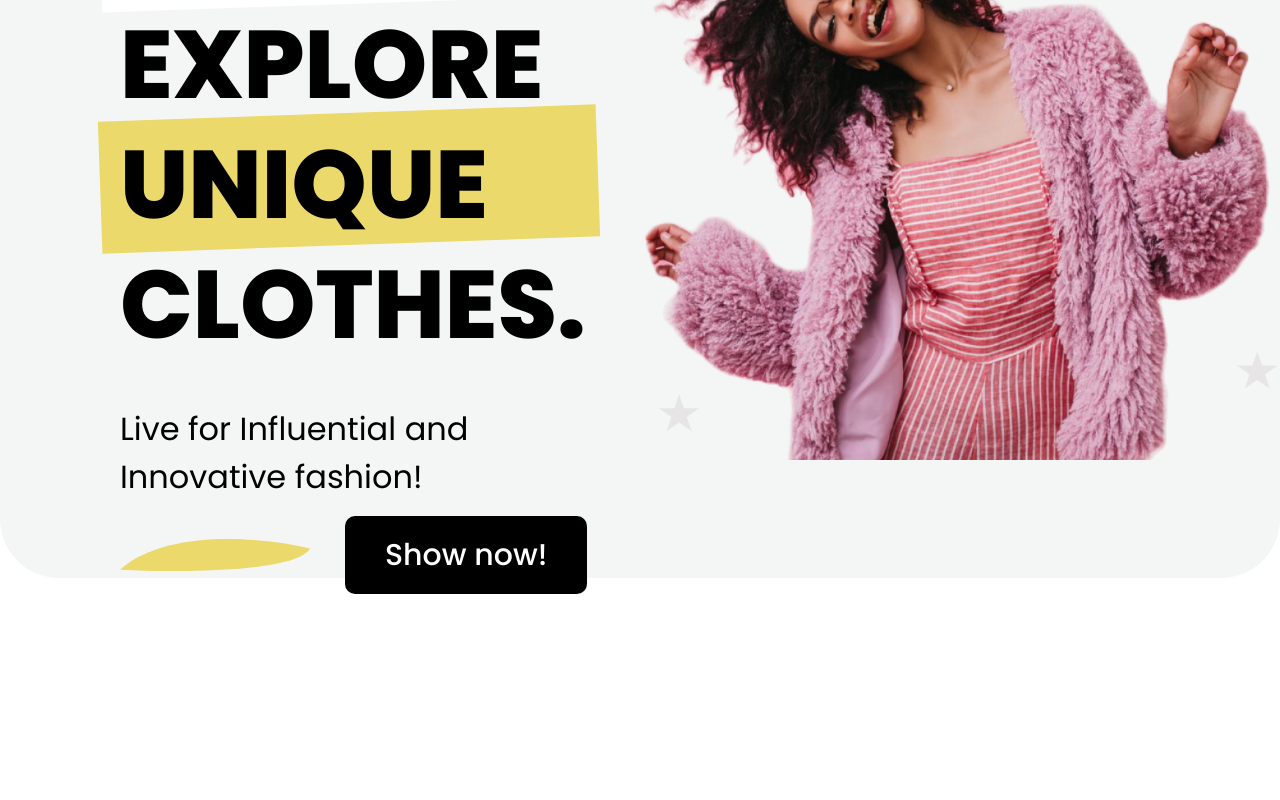
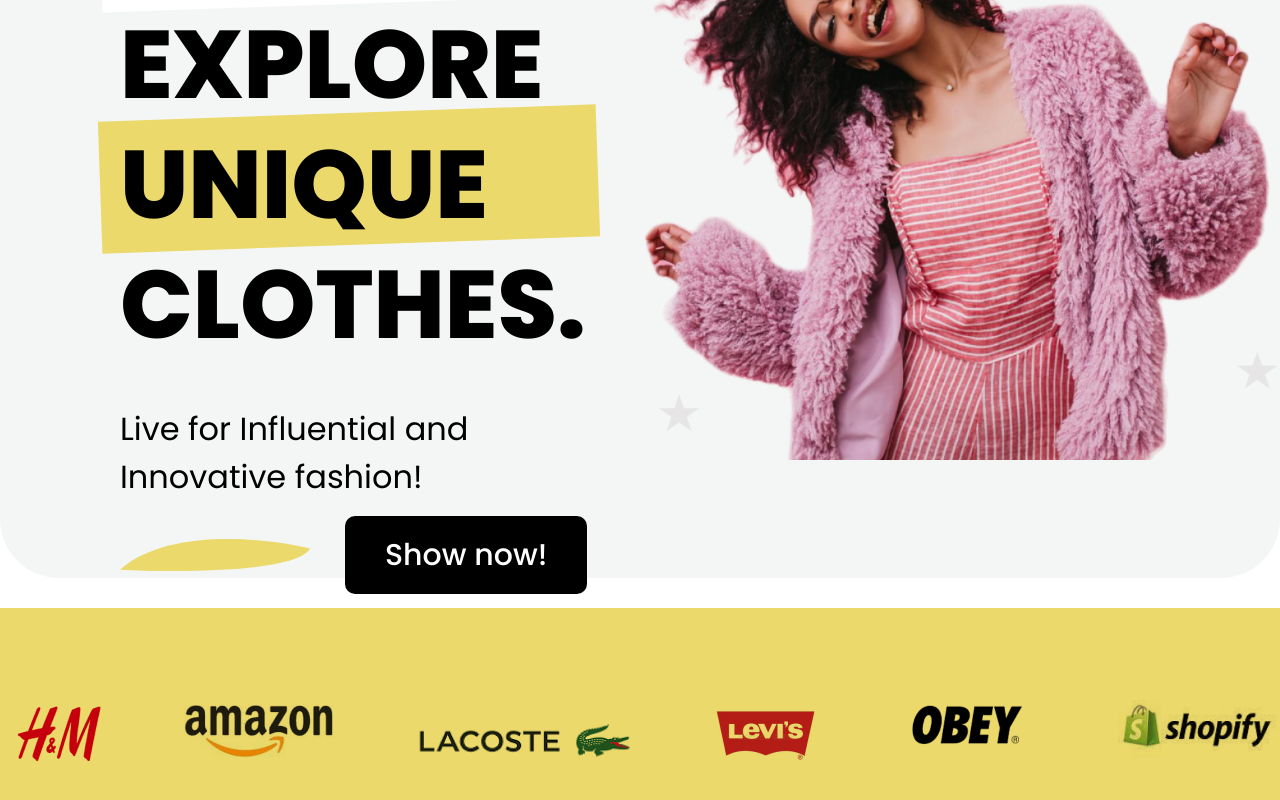
Before and after one commit to ar4ibais/react-fashion, a React (Vite) app: page / in a window 1280 px wide. Shown: the part 435-1235 px from the top of the page. Before the commit the page ends 1043 px from the top, so only its background shows below. Built offline with nearby package versions, Linux system fonts and the light colour scheme.

Commit message:
made brands section

```diff
--- a/src/App.jsx
+++ b/src/App.jsx
@@ -1,3 +1,4 @@
+import Brands from './components/brands/Brands'
 import Header from './components/header/Header'
 import Promo from './components/promo/Promo'
 
@@ -7,6 +8,7 @@ function App() {
     <>
       <Header />
       <Promo />
+      <Brands />
     </>
   )
 }
--- /dev/null
+++ b/src/components/brands/Brands.jsx
@@ -0,0 +1,27 @@
+import './brands.css'
+
+import hm from '../../img/brands/HM.png';
+import amazon from '../../img/brands/Amazon.png';
+import lacoste from '../../img/brands/Lacoste.png';
+import levis from '../../img/brands/Levis.png';
+import obey from '../../img/brands/Obey.png';
+import shopify from '../../img/brands/Shopify.png';
+
+const Brands = () => {
+    return (
+        <section className="brands">
+            <div className="container">
+                <ul className='brands__list'>
+                    <li><a href="/"><img src={hm} alt="brand logo" /></a></li>
+                    <li><a href="/"><img src={amazon} alt="brand logo" /></a></li>
+                    <li><a href="/"><img src={lacoste} alt="brand logo" /></a></li>
+                    <li><a href="/"><img src={levis} alt="brand logo" /></a></li>
+                    <li><a href="/"><img src={obey} alt="brand logo" /></a></li>
+                    <li><a href="/"><img src={shopify} alt="brand logo" /></a></li>
+                </ul>
+            </div>
+        </section>
+    );
+}
+
+export default Brands;
--- /dev/null
+++ b/src/components/brands/brands.css
@@ -0,0 +1,10 @@
+.brands {
+	background-color: var(--yellow);
+	padding: 60px 0 55px;
+}
+
+.brands__list {
+	display: flex;
+	justify-content: space-between;
+	mix-blend-mode: multiply;
+}
--- a/src/components/promo/promo.css
+++ b/src/components/promo/promo.css
@@ -9,9 +9,6 @@
 	column-gap: 24px;
 	padding-top: 68px;
 	padding-left: 120px;
-}
-
-.promo__text {
 }
 
 .promo__title {
@@ -51,6 +48,7 @@
 	transform: translateY(-50%);
 	width: 190px;
 	height: 32px;
+	cursor: default;
 	background-repeat: no-repeat;
 	background-image: url("../../img/icons/decor-yellow.svg");
 }
```
